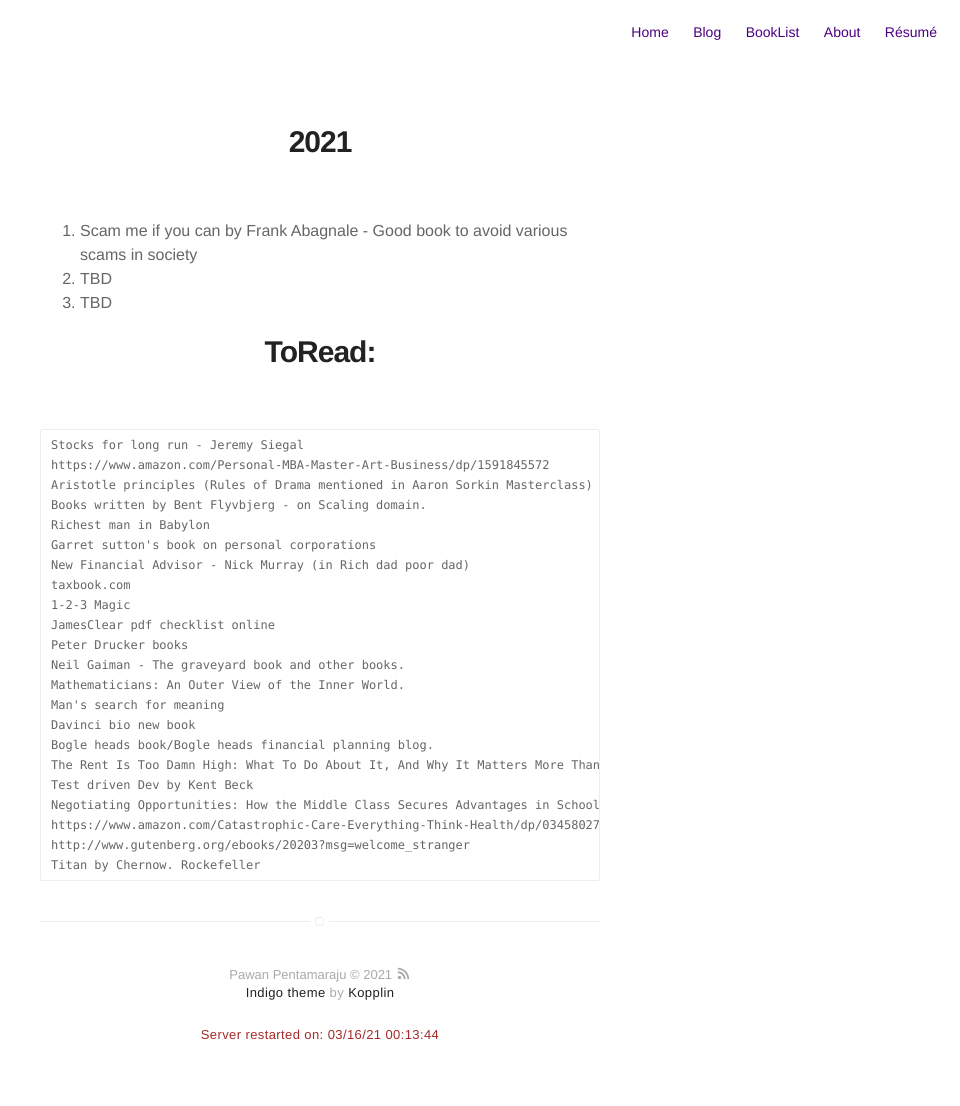
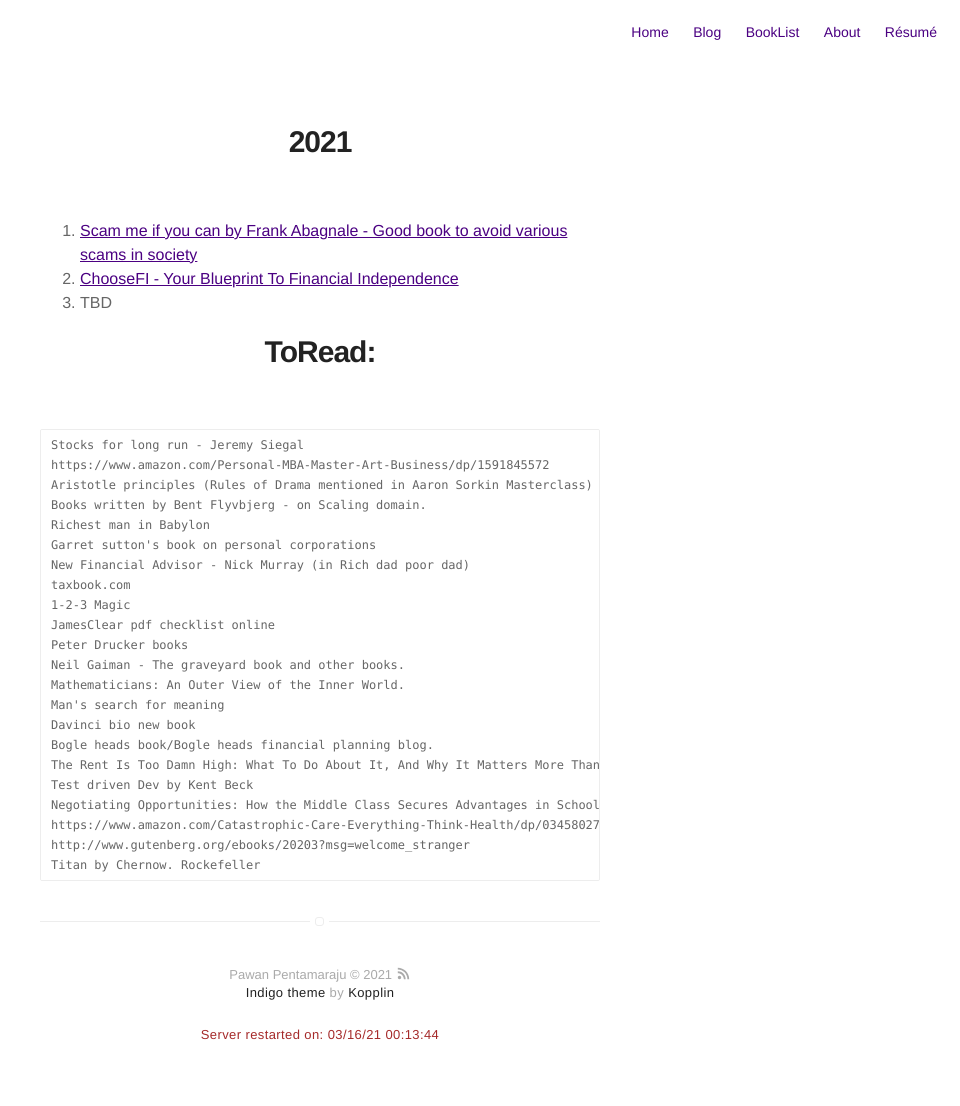
Before and after one commit to pawanpe/pawanpe.github.io, a Jekyll site: the page built from booklist/2021/books.markdown, in a window 1280 px wide. Shown: the whole page, without its empty margins (320-1280 px from the left). Built offline with Jekyll 4.4.1, drawn with Linux system fonts in a browser that asks for light colours.

Commit message:
Update book for Mar 2021.

```diff
--- a/booklist/2021/books.markdown
+++ b/booklist/2021/books.markdown
@@ -5,8 +5,8 @@ layout: page
 
 # 2021
 
-1. Scam me if you can by Frank Abagnale - Good book to avoid various scams in society
-2. TBD
+1. [Scam me if you can by Frank Abagnale - Good book to avoid various scams in society](https://www.amazon.com/Scam-Me-You-Can-Strategies/dp/0525538968)
+2. [ChooseFI - Your Blueprint To Financial Independence](https://www.choosefi.com/read/books/blueprint-to-fl/)
 3. TBD
 
 # ToRead:
```
